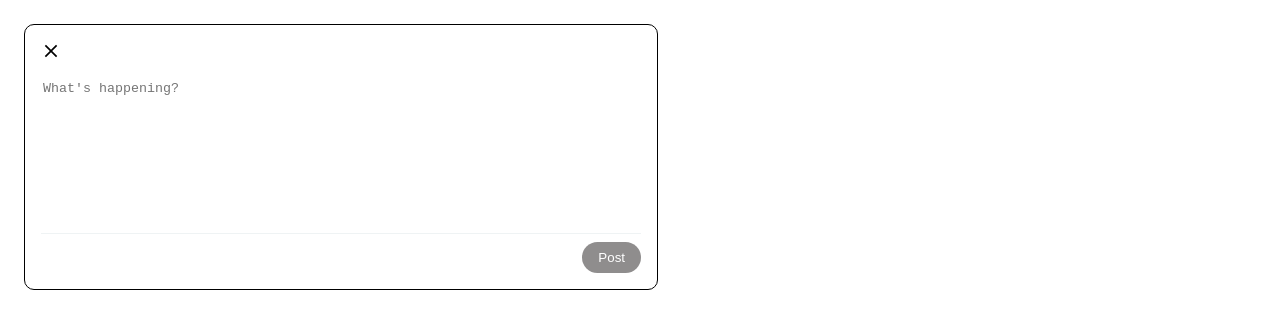
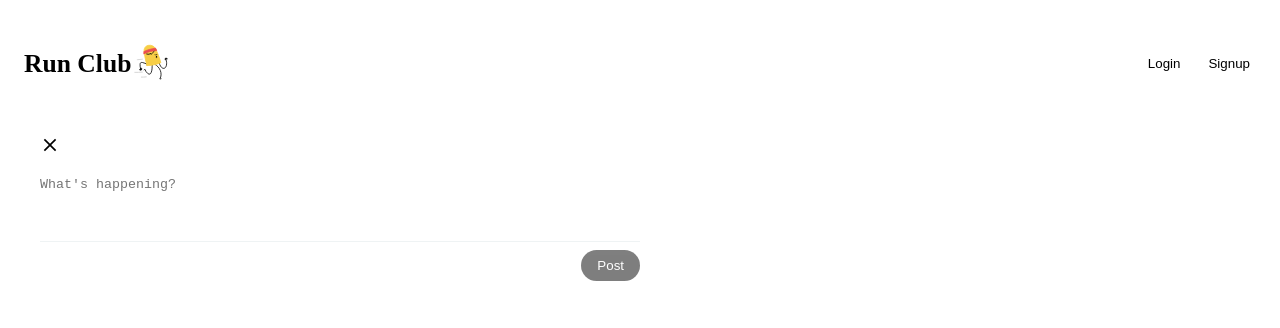
Before and after one commit to Ayoroq/runclub-frontend, a React (Vite) app: page /compose/post in a window 1280 px wide. Shown: the top 328 px of the page. Built offline with nearby package versions, Linux system fonts and the light colour scheme; no server answers.

Commit message:
Added some more stylings to the page

```diff
--- a/src/App.jsx
+++ b/src/App.jsx
@@ -9,7 +9,7 @@ import { ReactLenis } from "lenis/react";
 function App() {
   const lenisRef = useRef();
   const location = useLocation();
-  const hideNavbar = ["/login", "/signup","/compose/post"].includes(location.pathname);
+  const hideNavbar = ["/login", "/signup"].includes(location.pathname);
 
   useEffect(() => {
     function update(time) {
--- a/src/pages/ComposePost.jsx
+++ b/src/pages/ComposePost.jsx
@@ -1,8 +1,13 @@
 import styles from "./pages.module.css";
+import { useNavigate } from "react-router";
 export default function Post() {
+    const navigate = useNavigate();
+  function handleCancel() {
+    navigate(-1);
+  }
   return (
     <section className={styles.postSection}>
-      <div>
+      <div onClick={handleCancel}>
         <svg
           viewBox="0 0 24 24"
           aria-hidden="true"
--- a/src/pages/pages.module.css
+++ b/src/pages/pages.module.css
@@ -83,7 +83,6 @@
 /* Post message */
 .postSection{
   max-width: 600px;
-  border: 1px solid;
   display: flex;
   flex-direction: column;
   align-items: flex-start;
@@ -96,7 +95,10 @@ textarea{
   resize: none;
   border: none;
   width: 100%;
-  padding-top: 1rem;
+  min-height: 50px;
+  padding: 1rem 0;
+  line-height: 1.5;
+  field-sizing: content;
 }
 
 .postCancel{
@@ -119,6 +121,7 @@ textarea{
   border-radius: 20px;
   border: none;
   cursor: pointer;
-  background-color: rgb(143, 141, 141);
+  background-color: black;
   color: white;
+  opacity: 0.5;
 }
```
